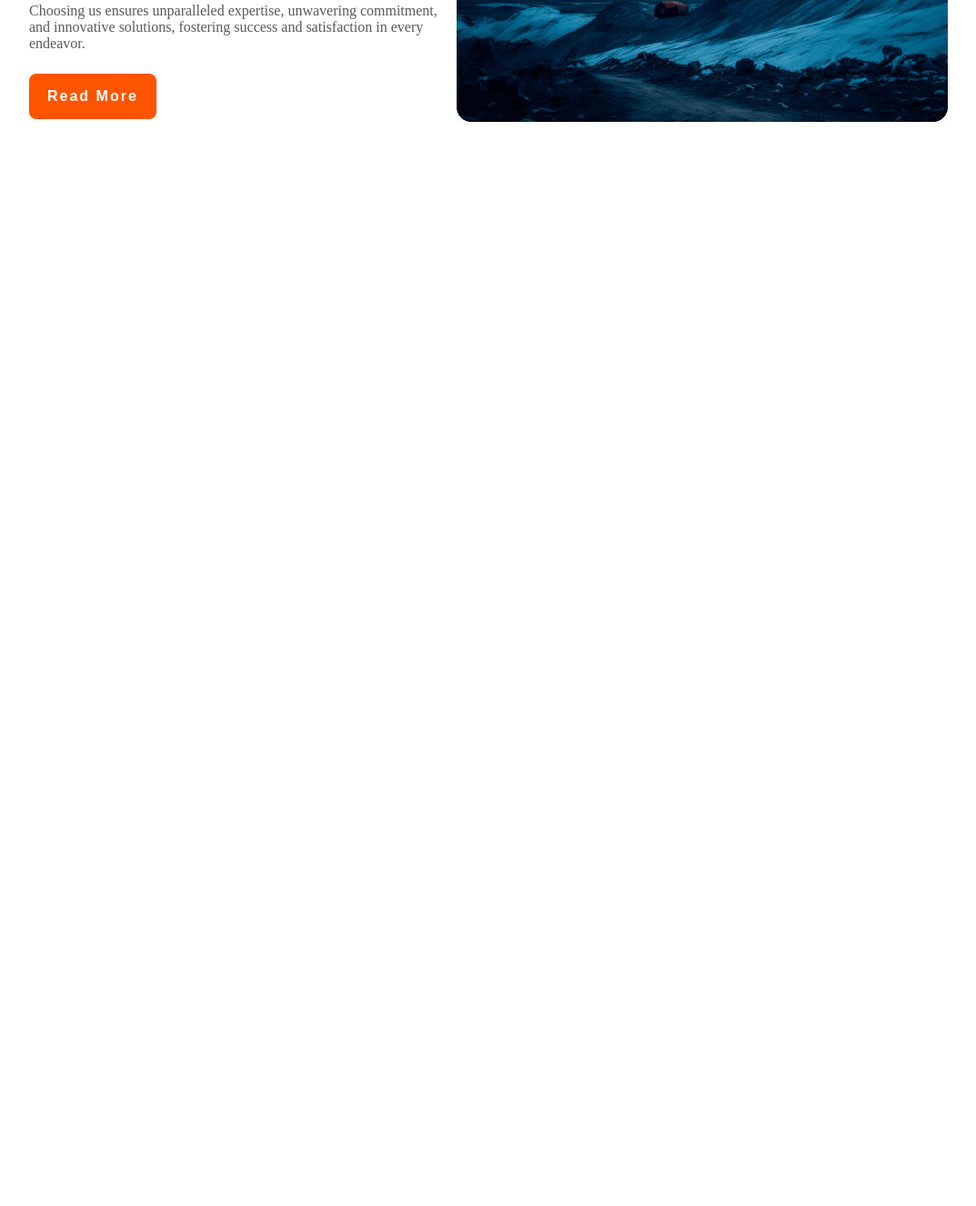
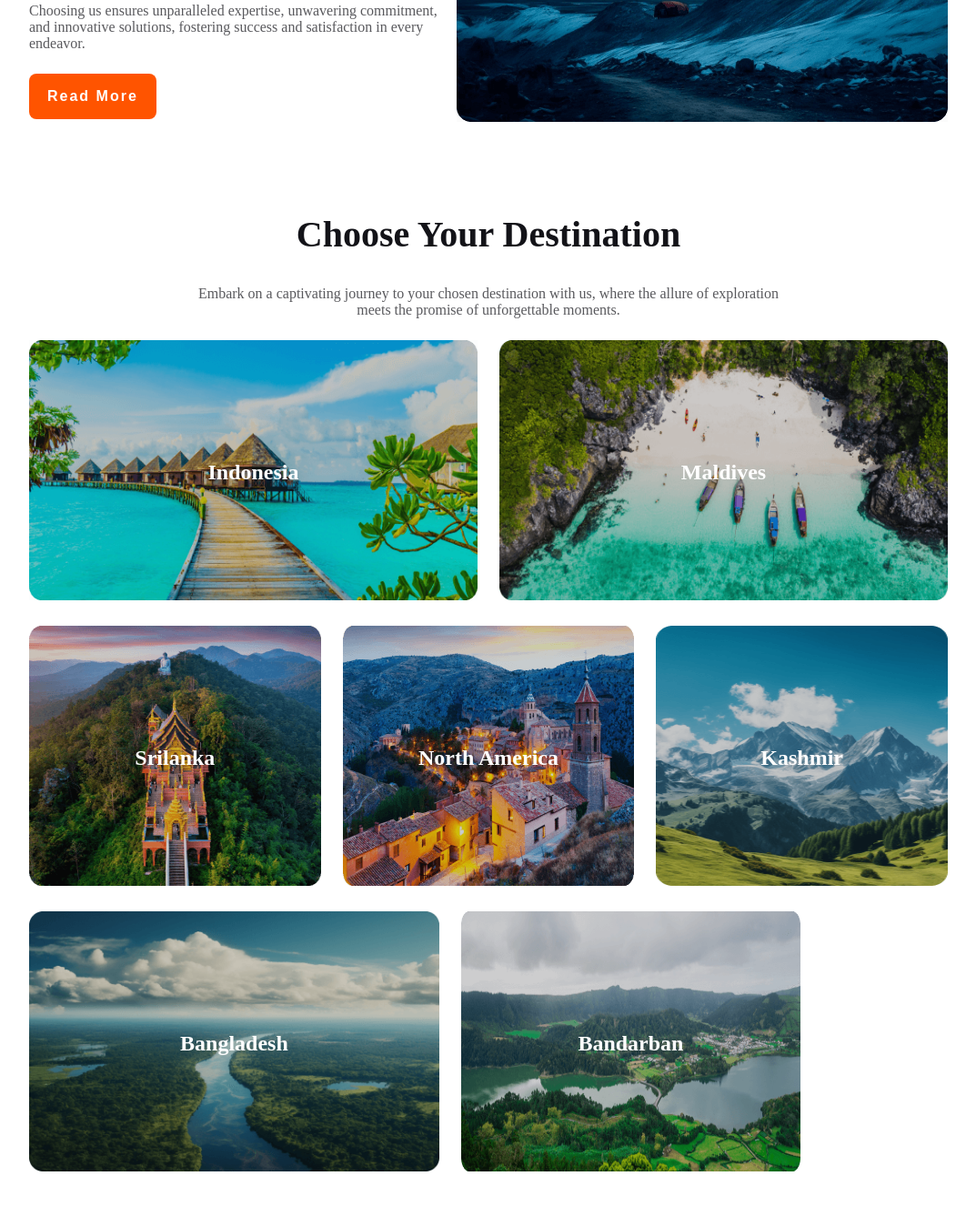
Before and after one commit to mdsarman/Travel-Earth-Assignment-2, a plain HTML site: page index.html in a window 1280 px wide. Shown: the part 1175-2501 px from the top of the page at 91% size, without its empty margins (103-1176 px from the left). Before the commit the page ends 1409 px from the top, so only its background shows below. Drawn offline with Linux system fonts and the light colour scheme.

Commit message:
destination sectiion add

```diff
--- a/index.html
+++ b/index.html
@@ -85,5 +85,72 @@
         </section>
         <!-- Popular section End -->
 
+        <!--  destination section Start -->
+      <section class="destination-container">
+        <div class="destination-content">
+          <h1>Choose Your Destination</h1>
+          <p>
+            Embark on a captivating journey to your chosen destination with us, where the allure of exploration meets the promise of unforgettable moments.
+          </p>
+        </div>
+        <div class="destination-img-container">
+          <div class="first-img">
+            <div class="destination-img">
+              <img src="Images/Rectangle 5.png" alt="" />
+              <div class="destination-title">
+                <h3>Indonesia</h3>
+              </div>
+            </div>
+            <div class="destination-img">
+              <img src="Images/Rectangle 8.png" alt="" />
+              <div class="destination-title">
+                <h3>Maldives</h3>
+              </div>
+            </div>
+          </div>
+          <div class="second-img">
+            <div class="destination-img">
+              <img src="Images/Rectangle 6.png" alt="" />
+              <div class="destination-title">
+                <h3>Srilanka</h3>
+              </div>
+            </div>
+            <div class="destination-img">
+              <img src="Images/Rectangle 7.png" alt="" />
+              <div class="destination-title">
+                <h3>North America</h3>
+              </div>
+            </div>
+            <div class="destination-img">
+              <img src="Images/Rectangle 9.png" alt="" />
+              <div class="destination-title">
+                <h3>Kashmir</h3>
+              </div>
+            </div>
+          </div>
+          <div class="third-img">
+            <div class="destination-img">
+              <img src="Images/Rectangle 11.png" alt="" />
+              <div class="destination-title">
+                <h3>Bangladesh</h3>
+              </div>
+            </div>
+            <div class="destination-img">
+              <img
+                class="destination-last-img"
+                src="Images/Rectangle 10.png"
+                alt=""
+              />
+              <div class="destination-title">
+                <h3>Bandarban</h3>
+              </div>
+            </div>
+          </div>
+        </div>
+      </section>
+      <!--  destination section End -->
+
+
+
 </body>
 </html>
--- a/style.css
+++ b/style.css
@@ -144,3 +144,62 @@ nav ul li a{
     border-radius: 8px;
     letter-spacing: 2px;
 }
+
+/* destination */
+.destination-container{
+    margin: 0px 127px 100px 127px;
+}
+.destination-content{
+    width: 643px;
+    margin: 0 auto;
+    text-align: center;
+}
+.destination-content h1{
+    font-size: 40px;
+    font-weight: 800;
+    color: #131318;
+}
+.destination-content p{
+    margin-top: 24px;
+    margin-bottom: 24px;
+    font-size: 16px;
+    font-weight: 400;
+    color: rgba(19, 19, 24, 0.70);
+}
+.first-img{
+    display: grid;
+    grid-template-columns: repeat(2,1fr);
+    gap: 24px;
+}
+.destination-img {
+    position: relative;
+}
+.destination-title {
+    position: absolute;
+    top: 50%;
+    left: 50%;
+    transform: translate(-50%, -50%);
+}
+.destination-title h3{
+    font-size: 24px;
+    font-weight: 800;
+    color: #fff;
+}
+.destination-img img {
+    width: 100%;
+    height: 286px;
+}
+.second-img{
+    display: grid;
+    grid-template-columns: repeat(3,1fr);
+    gap: 24px;
+    margin: 24px 0px 24px 0px;
+}
+.third-img{
+    display: flex;
+    grid-template-columns: repeat(2,1fr);
+    gap: 24px;
+}
+.destination-last-img{
+    width: 373px !important;
+}
```
